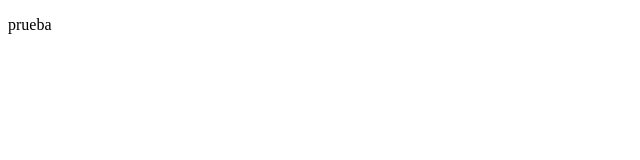
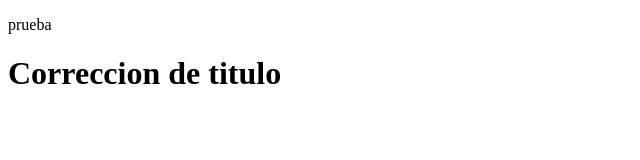
Before and after one commit to merlyparra/prueba, a plain HTML site: page index.html in a window 1280 px wide. Shown: the whole page, without its empty margins (0-640 px from the left). Drawn offline with Linux system fonts and the light colour scheme.

Commit message:
error coregido

```diff
--- a/index.html
+++ b/index.html
@@ -8,5 +8,6 @@
 </head>
 <body>
 <p>    prueba </p>
+<h1>Correccion de titulo</h1>
 </body>
 </html>
```
